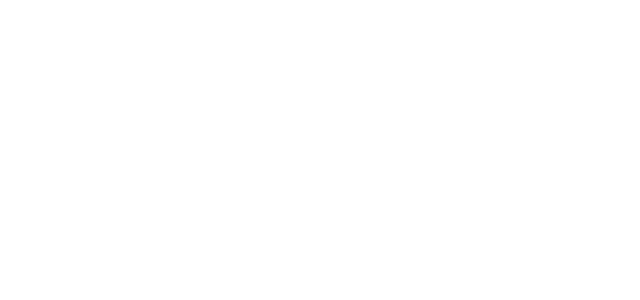
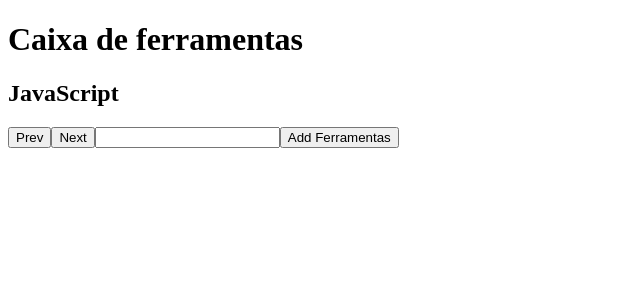
Before and after one commit to caduvisentin/projects, a React (Vite) app in the folder vite-project/: page / in a window 1280 px wide. Shown: the top 300 px of the page, without its empty margins (0-640 px from the left). Built offline with nearby package versions, Linux system fonts and the light colour scheme.

Commit message:
carrossel

```diff
--- a/vite-project/src/App.tsx
+++ b/vite-project/src/App.tsx
@@ -1,11 +1,56 @@
+import { useState } from 'react';
 import './App.css'
 
 function App() {
 
+  const toolKit = [
+    'JavaScript',
+    'TypeScript',
+    'React',
+    'HTML',
+    'CSS',
+    'Node',
+    'Testes automatizados',
+  ];
+
+  const [index, setIndex] = useState(0);
+
+  const [ferramentas, setFerramentas] = useState("");
+
+  const handleNextClick = () => {
+    if (index+1 < toolKit.length) {
+      setIndex(index+1)
+    } else {
+      setIndex(0)
+    }
+  }
+
+  const handlePrevClick = () => {
+    if (index-1 >= 0) {
+      setIndex(index-1)
+    } else {
+      setIndex(toolKit.length-1)
+    }
+  }
+
+  const handleChange = (event:React.ChangeEvent<HTMLInputElement>) => {
+    setFerramentas(event.target.value)
+    console.log(ferramentas)
+  }
+
+  const handleClickEnvia = () => {
+    toolKit.push(ferramentas)
+  }
 
   return (
     <>
-
+      <h1>Caixa de ferramentas</h1>
+      <h2>{toolKit[index]}</h2>
+      <button onClick={handlePrevClick}>Prev</button>
+      <button onClick={handleNextClick}>Next</button>
+      <input type="text"
+      onChange={(event) => handleChange(event)} />
+      <button onClick={handleClickEnvia}>Add Ferramentas</button>
     </>
   )
 }
```
